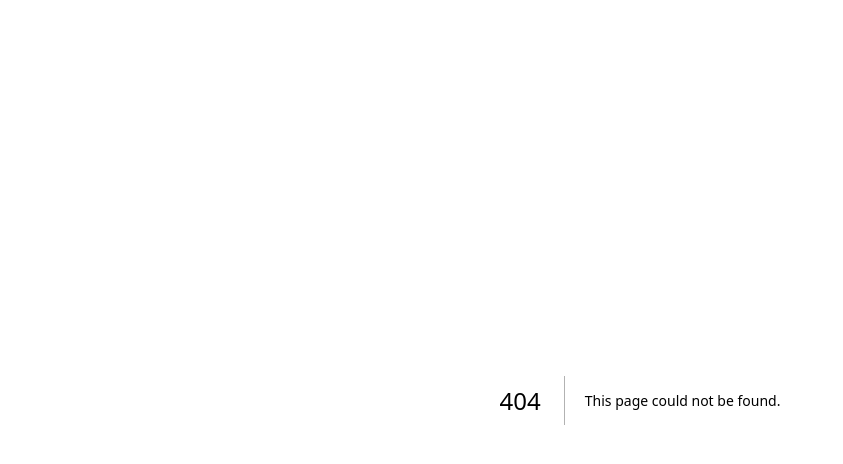
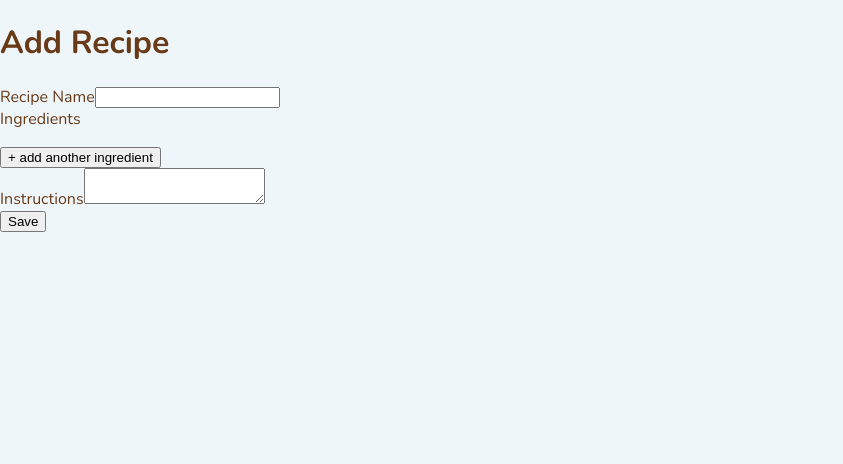
Before and after one commit to soup-swap/app, a Next.js app: page /recipes/new in a window 1280 px wide. Before the commit this address had no page. Shown: the top 464 px of the page, without its empty margins (0-843 px from the left). Built offline with nearby package versions, Linux system fonts and the light colour scheme.

Commit message:
add recipe (#26)
Co-authored-by: Austin Montoya <austin.r.montoya@gmail.com>

```diff
--- a/package.json
+++ b/package.json
@@ -19,6 +19,7 @@
     "next": "13.2.3",
     "react": "18.2.0",
     "react-dom": "18.2.0",
+    "react-hook-form": "^7.43.6",
     "typescript": "4.9.5"
   }
 }
--- /dev/null
+++ b/src/pages/recipes/new.tsx
@@ -0,0 +1,114 @@
+import { useForm, useFieldArray } from "react-hook-form";
+
+const UNIT_TEASPOON = "tsp";
+const UNIT_TABLESPOON = "tbsp";
+const UNIT_CUP = "cup";
+const UNIT_OUNCE = "oz";
+const UNIT_GRAM = "g";
+const UNIT_PACKAGE = "package";
+const UNIT_BOX = "box";
+const UNIT_CONTAINER = "container";
+const UNIT_BAG = "bag";
+
+type UnitOption =
+  | typeof UNIT_TEASPOON
+  | typeof UNIT_TABLESPOON
+  | typeof UNIT_CUP
+  | typeof UNIT_OUNCE
+  | typeof UNIT_GRAM
+  | typeof UNIT_PACKAGE
+  | typeof UNIT_BOX
+  | typeof UNIT_CONTAINER
+  | typeof UNIT_BAG
+  | string;
+
+interface Ingredient {
+  name: string;
+  quantity: number;
+  unit: UnitOption;
+}
+
+interface RecipeFormData {
+  recipeName: string;
+  ingredients: Ingredient[];
+  instructions: string;
+}
+
+export default function CreateRecipePage() {
+  const {
+    handleSubmit,
+    control,
+    register,
+    formState: { errors },
+  } = useForm<RecipeFormData>();
+
+  const {
+    fields: ingedientsFields,
+    append: appendIngredient,
+    remove: removeIngredient,
+  } = useFieldArray({ control, name: "ingredients" });
+
+  const handleAddNewIngredient = () => {
+    appendIngredient({ name: "", quantity: 0, unit: "" });
+  };
+
+  const onSubmit = (values) => console.log(values);
+
+  return (
+    <main>
+      <h1>Add Recipe</h1>
+      <form onSubmit={handleSubmit(onSubmit)}>
+        <div>
+          <label htmlFor="recipeName">Recipe Name</label>
+          <input
+            {...register("recipeName", {
+              required: true,
+            })}
+          />
+        </div>
+        <label htmlFor="ingredientsList">Ingredients</label>
+        <ul>
+          {ingedientsFields.map((field, index) => (
+            <li key={`ingredientsList.${index}`}>
+              <div>
+                <input
+                  type="number"
+                  placeholder="0"
+                  {...register(`ingredients.${index}.quantity`)}
+                />
+              </div>
+              <div>
+                <input
+                  type="text"
+                  placeholder={UNIT_TEASPOON}
+                  {...register(`ingredients.${index}.unit`)}
+                />
+              </div>
+              <div>
+                <input
+                  placeholder="My cool ingredient"
+                  {...register(`ingredients.${index}.name`)}
+                />
+              </div>
+              <div>
+                <button onClick={() => removeIngredient(index)}>Remove</button>
+              </div>
+            </li>
+          ))}
+        </ul>
+        <button onClick={handleAddNewIngredient}>
+          + add another ingredient
+        </button>
+        <div>
+          <label htmlFor="instructions">Instructions</label>
+          <textarea
+            {...register("instructions", {
+              required: true,
+            })}
+          />
+        </div>
+        <button type="submit">Save</button>
+      </form>
+    </main>
+  );
+}
--- a/tsconfig.json
+++ b/tsconfig.json
@@ -4,7 +4,7 @@
     "lib": ["dom", "dom.iterable", "esnext"],
     "allowJs": true,
     "skipLibCheck": true,
-    "strict": true,
+    "strict": false,
     "forceConsistentCasingInFileNames": true,
     "noEmit": true,
     "esModuleInterop": true,
```
Also changed, not shown: 1 other file (tests, documents, lock files or other folders).
